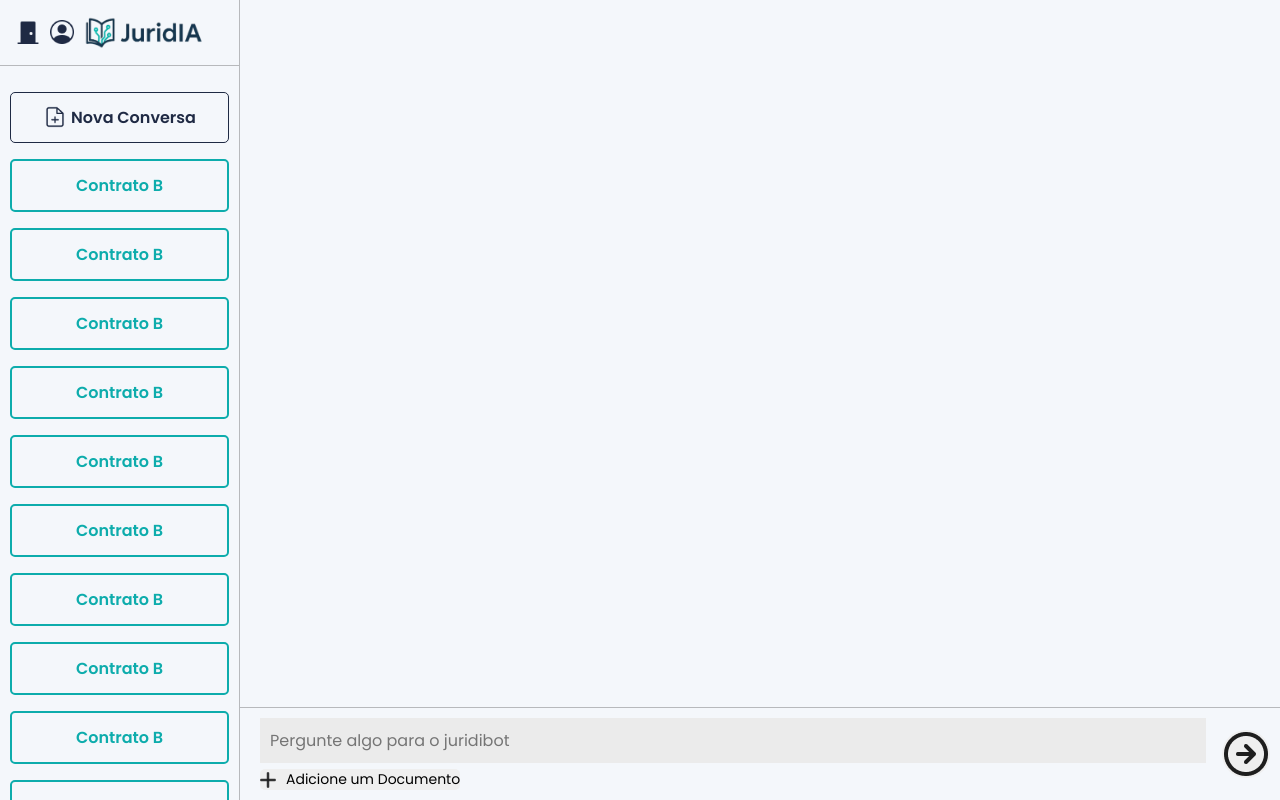
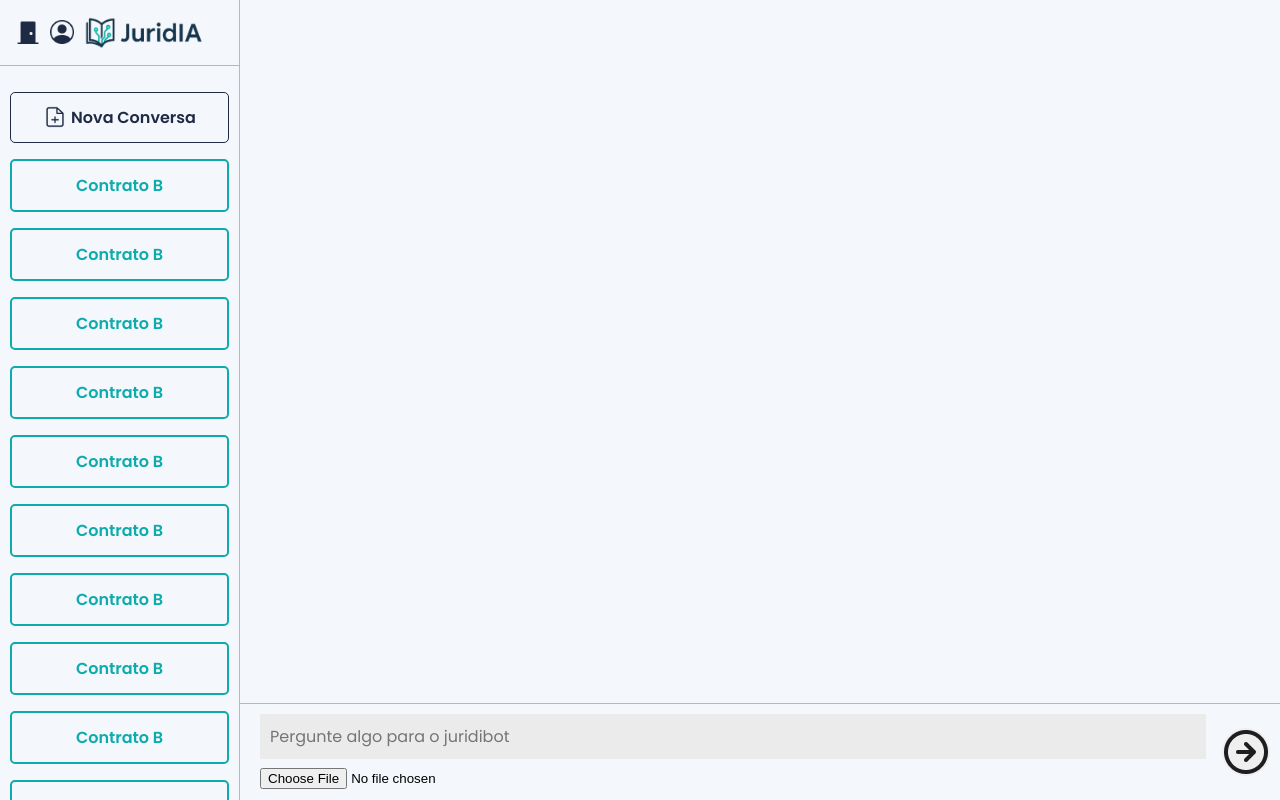
Before and after one commit to marcos-kaio/JuridIA, a React (Vite) app in the folder React/: page /chat in a window 1280 px wide. Built offline with nearby package versions, Linux system fonts and the light colour scheme.

Commit message:
input arquivo

```diff
--- a/React/src/components/Chat/index.jsx
+++ b/React/src/components/Chat/index.jsx
@@ -78,10 +78,12 @@ export default function Chat() {
               value={message}
             />
             <div className="message-upload-area">
-              <button type="submit" className="upload btn">
-                <img src={PlusIcon} alt="adicionar documento" />
-                Adicione um Documento
-              </button>
+              <input
+                type="file"
+                name="documento"
+                id="documento"
+                accept="application/pdf"
+              />
             </div>
           </div>
           <button type="submit" value="" className="send" disabled={typing}>
--- a/React/src/pages/LandingPage/index.jsx
+++ b/React/src/pages/LandingPage/index.jsx
@@ -29,7 +29,6 @@ function LandingPage() {
         responseType: "blob",
       });
       const url = URL.createObjectURL(resp.data);
-      //@ts-ignore
       setLink(url);
     } catch (err) {
       console.error("Erro ao enviar o arquivo:", err);
```
